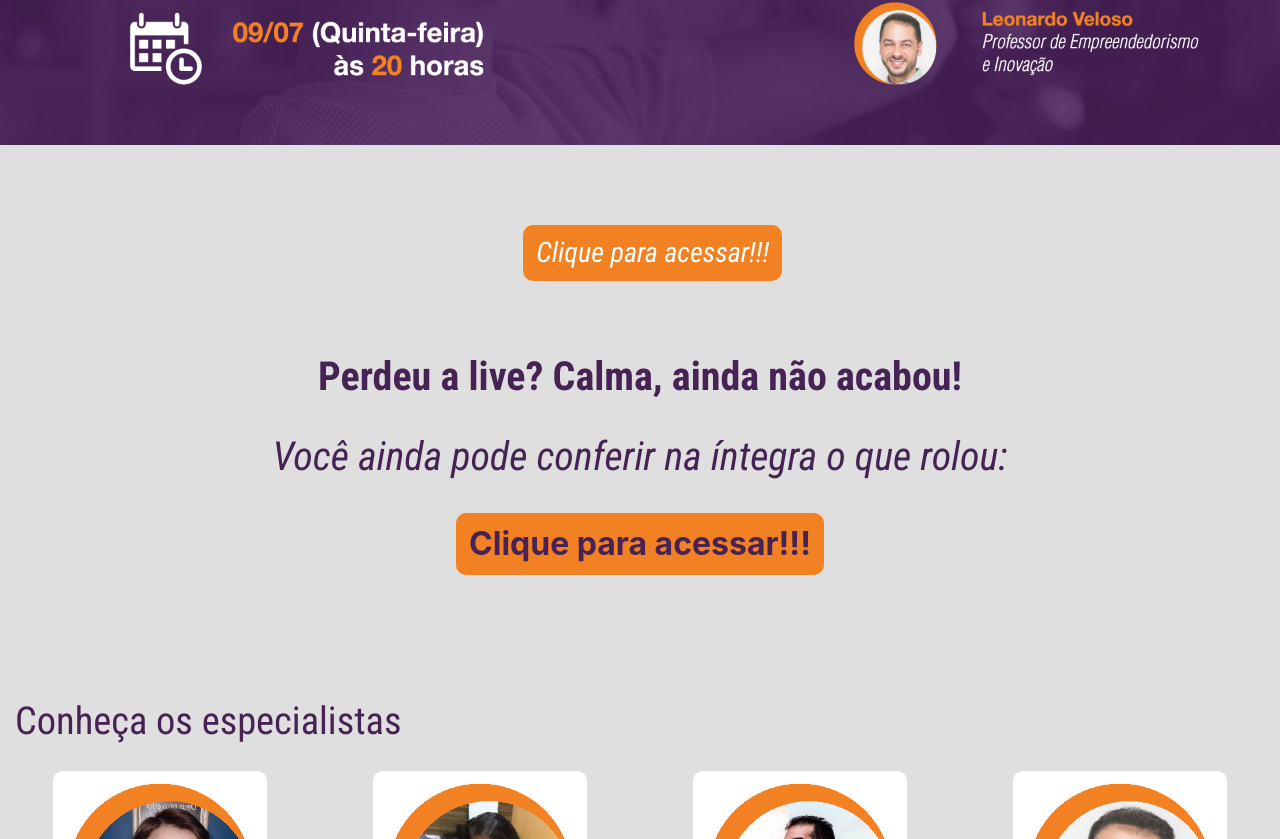
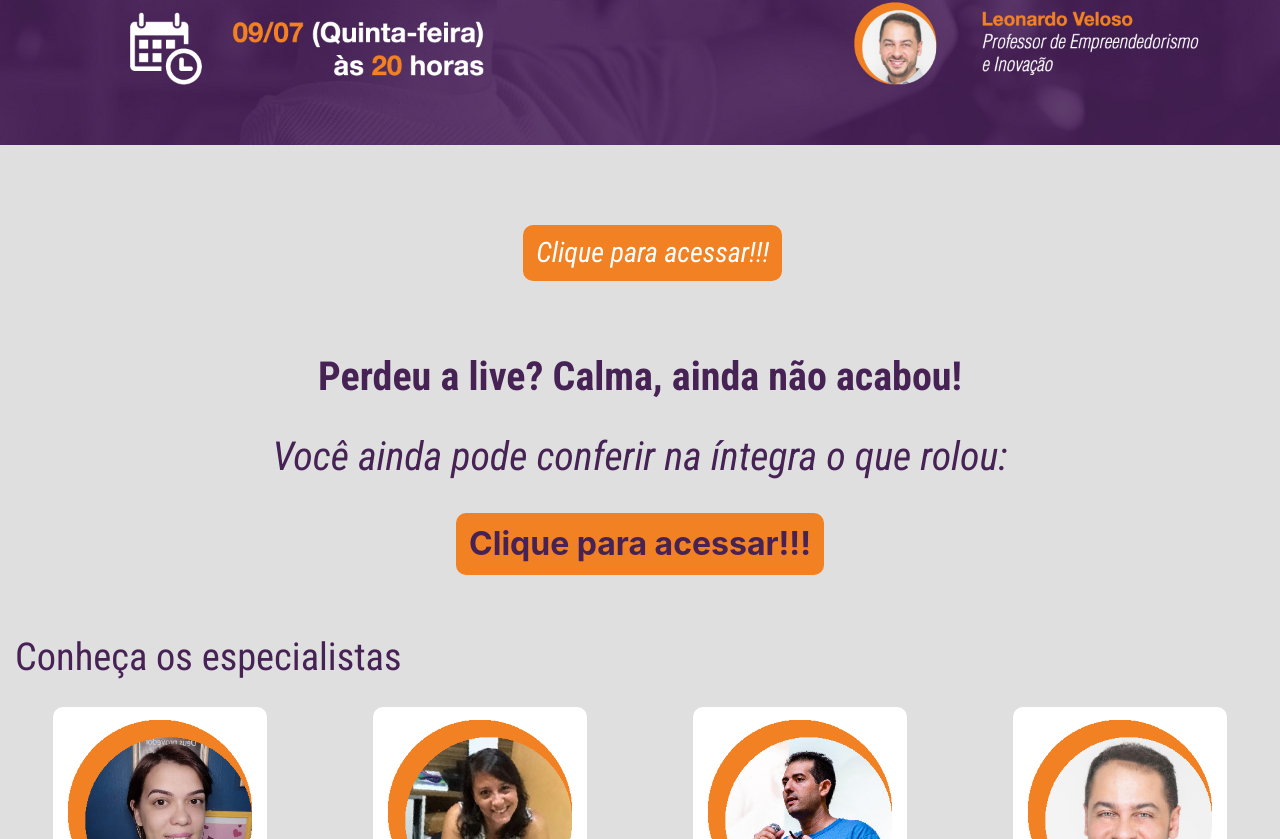
Before and after one commit to JulianePires/show-me-the-network, a plain HTML site: page index.html in a window 1280 px wide. Shown: the part 495-1334 px from the top of the page. Drawn offline with nearby package versions, Linux system fonts and the light colour scheme.

Commit message:
atualização page pós live

```diff
--- a/css/estilo.css
+++ b/css/estilo.css
@@ -98,10 +98,6 @@ body{
     font-style: oblique;
     font-size: 2em;
     color: #462255;
-}
-
-#section4{
-    padding-bottom: 4em;
 }
 
 /* Pop up */
```
